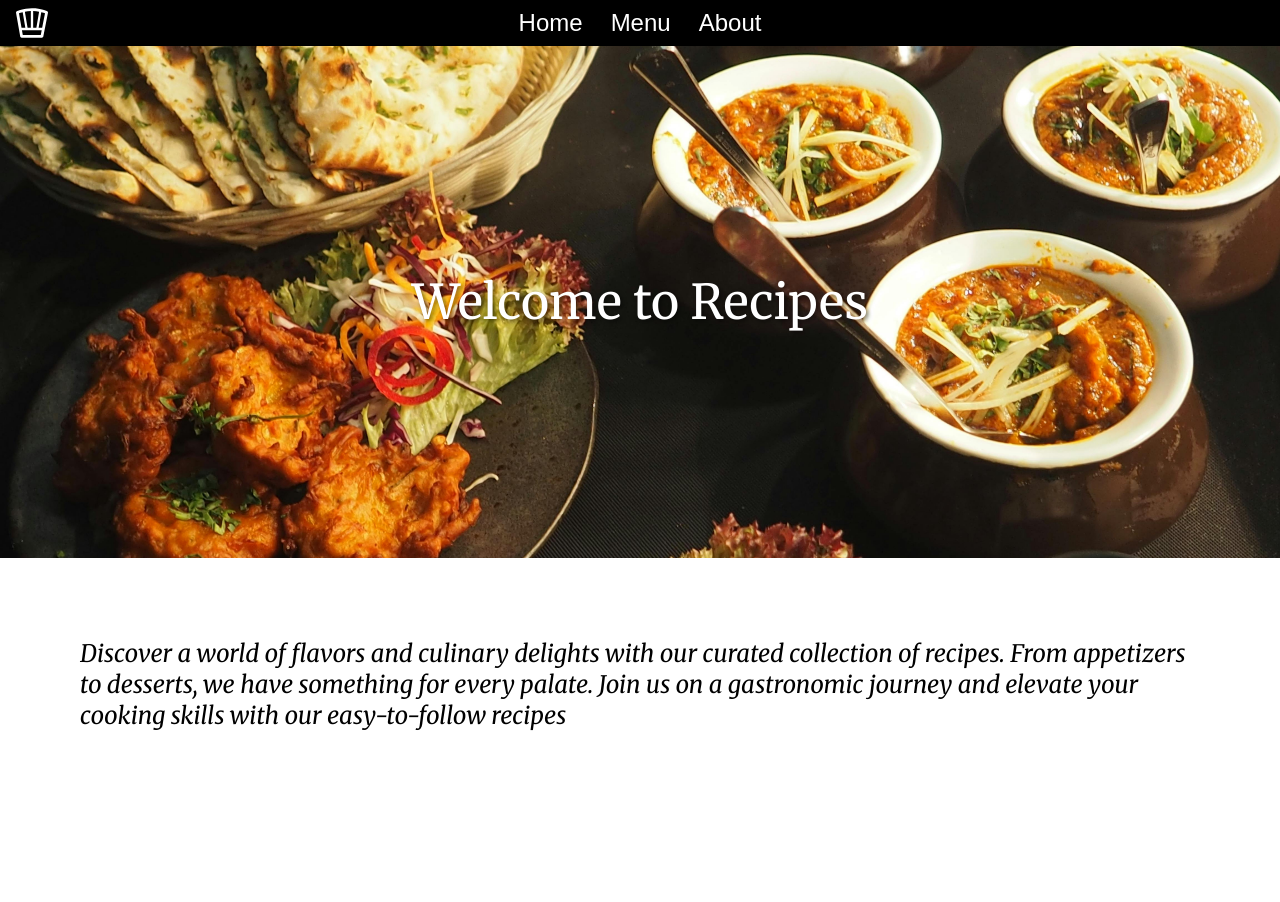
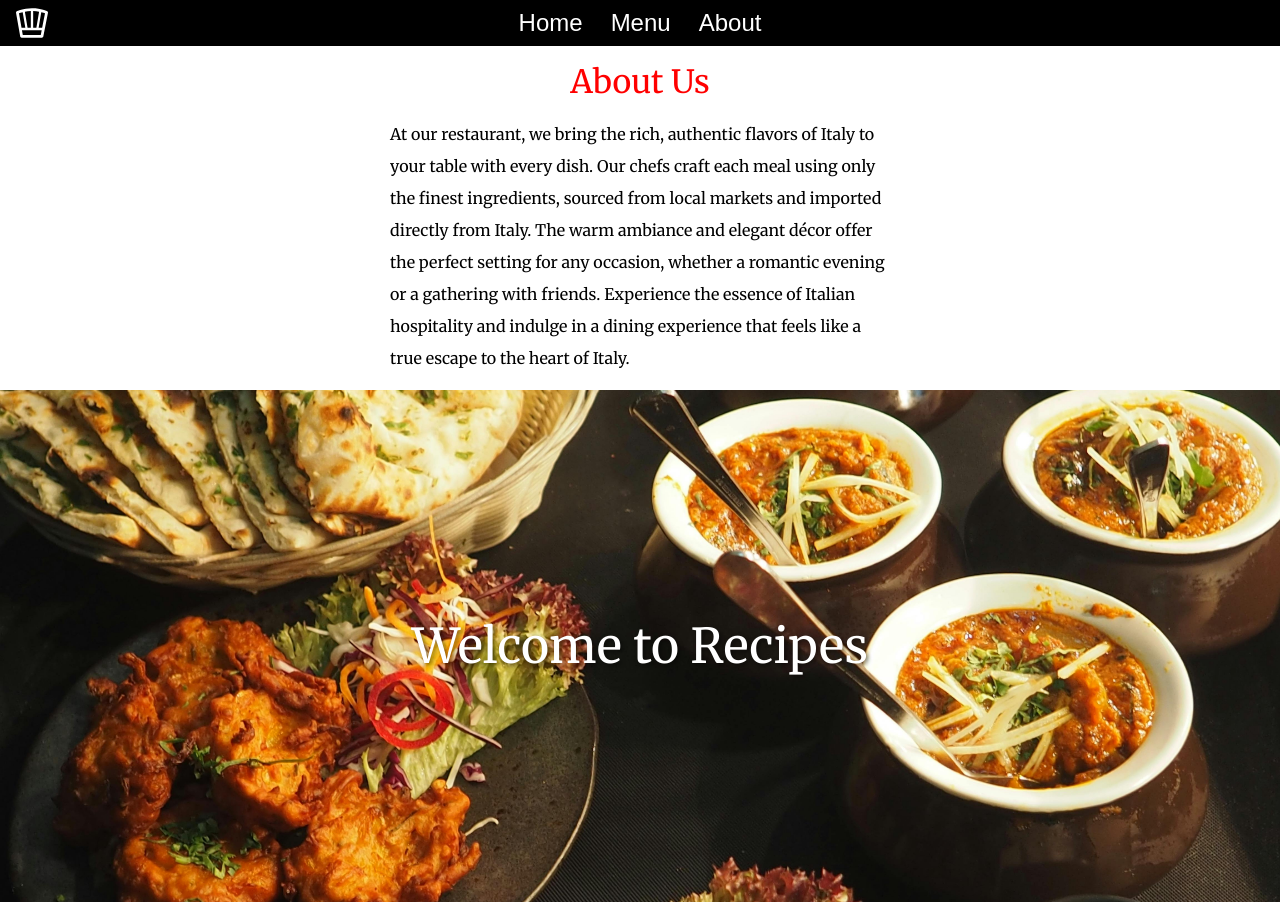
Before and after one commit to xsnok/restaurant-page-top, a website built with webpack: page src/template.html in a window 1280 px wide. Shown: the top 902 px of the page. Before the commit the page ends 811 px from the top, so only its background shows below. Built offline with nearby package versions, Linux system fonts and the light colour scheme.

Commit message:
Create and style html for about section

```diff
--- a/src/styles.css
+++ b/src/styles.css
@@ -105,3 +105,24 @@ nav {
     grid-column: 1 / 3;
     font-size: 1rem;
 }
+
+/* about css */
+#about-container {
+    display: flex;
+    flex-direction: column;
+    justify-content: center;
+    width: 100%;
+    max-width: 500px;
+    gap: 1rem;
+    margin: 1rem auto;
+}
+
+#about-title {
+    align-self: center;
+    font-size: 2rem;
+    color: red;
+}
+
+#about-text {
+    line-height: 2;
+}
--- a/src/template.html
+++ b/src/template.html
@@ -9,11 +9,16 @@
     <header>
         <img src="imgs/chef-hat.svg" alt="chefs hat logo" id="logo">
         <nav>
-            <button class="nav-button">Home</button>
-            <button class="nav-button">Menu</button>
-            <button class="nav-button">About</button>
+            <button class="nav-button" id="home">Home</button>
+            <button class="nav-button" id="menu">Menu</button>
+            <button class="nav-button" id="about">About</button>
         </nav>
     </header>
-    <div id="content"></div>
+    <div id="content">
+        <div id="about-container">
+            <div id="about-title">About Us</div>
+            <div id="about-text">At our restaurant, we bring the rich, authentic flavors of Italy to your table with every dish. Our chefs craft each meal using only the finest ingredients, sourced from local markets and imported directly from Italy. The warm ambiance and elegant décor offer the perfect setting for any occasion, whether a romantic evening or a gathering with friends. Experience the essence of Italian hospitality and indulge in a dining experience that feels like a true escape to the heart of Italy.</div>
+        </div>
+    </div>
 </body>
 </html>
```
